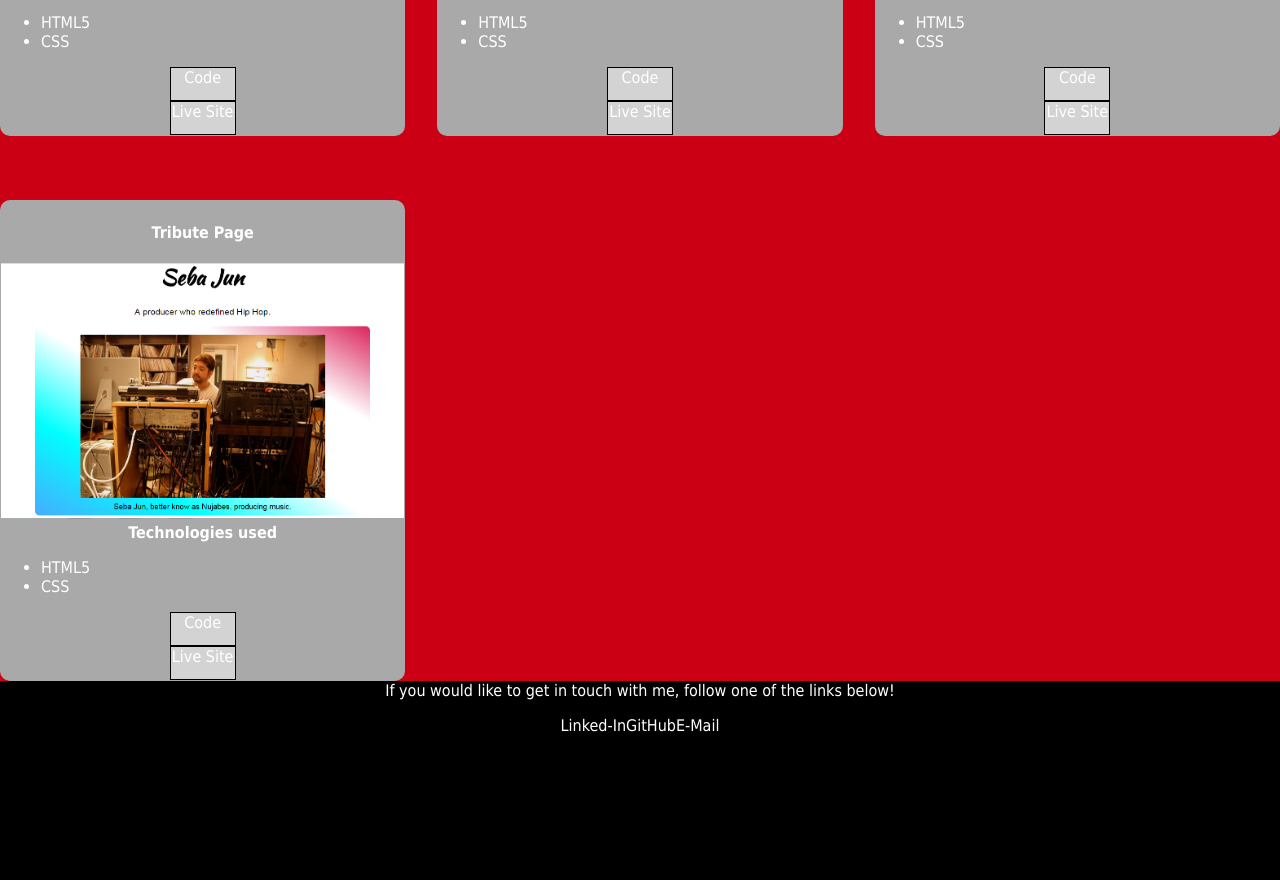
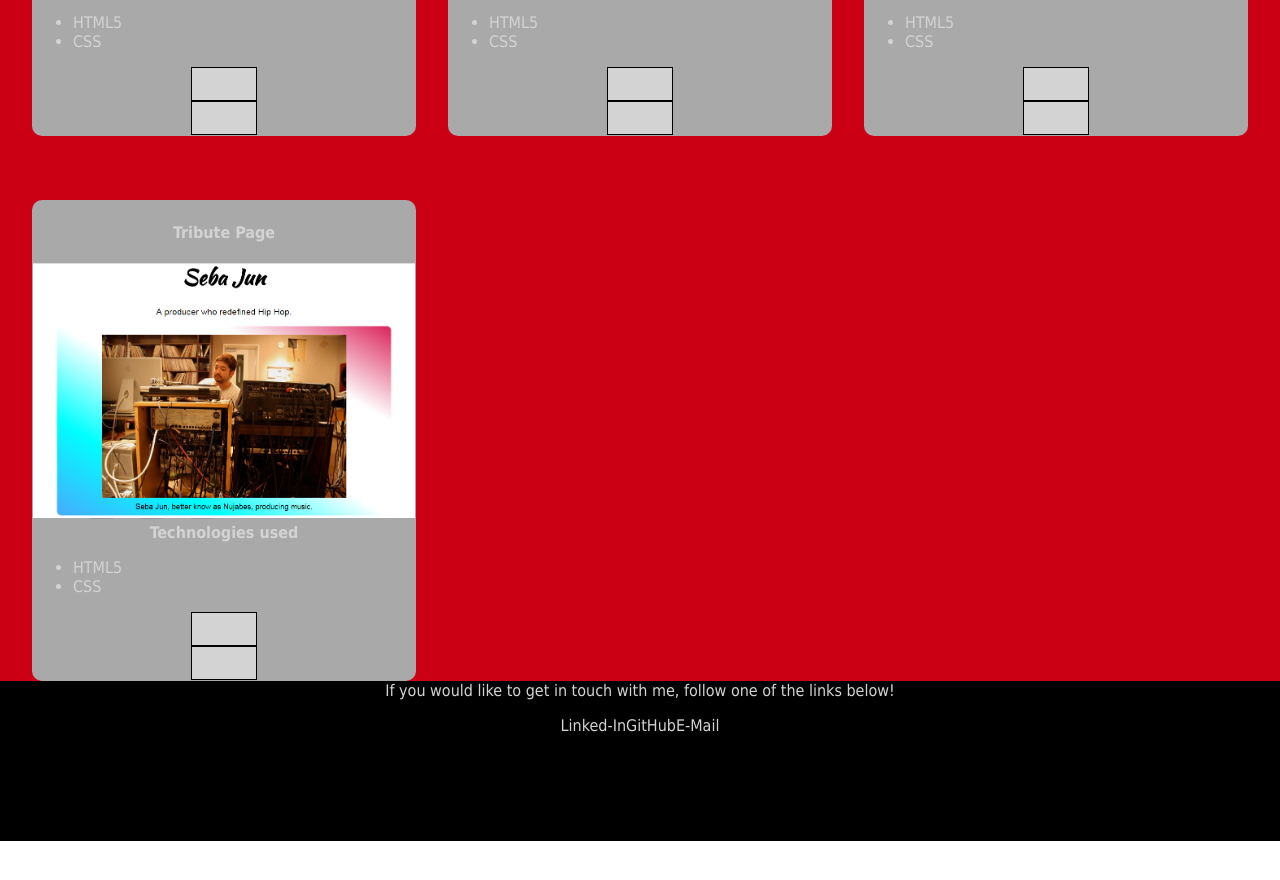
Before and after one commit to JesusRodriguezAstudillo/Portfolio, a plain HTML site: page index.html in a window 1280 px wide. Shown: the part 1192-2072 px from the top of the page. After the commit the page ends 2033 px from the top, so only its background shows below. Drawn offline with Linux system fonts and the light colour scheme.

Commit message:
added changes to the page

```diff
--- a/index.html
+++ b/index.html
@@ -12,6 +12,7 @@
                 --charcoal: hsl(0deg, 0%, 20%);
                 --welcome-header: 50pt;
                 --welcome-p: 20pt;
+                --nav-font-size: 20pt;
             }
 
 
@@ -20,6 +21,7 @@
                 :root {
                     --welcome-header: 22pt;
                     --welcome-p: 16pt;
+                    --nav-font-size: 16pt;
                 }
             }
 
@@ -29,7 +31,7 @@
             }
 
             body {
-                color: white;
+                color: lightgray;
                 height: 100%;
                 width: 100%;
                 text-align: center;
@@ -45,9 +47,11 @@
             nav {
                 position: fixed;
                 width: 100%;
+                height: auto;
                 top: 0;
                 left: 0;
                 z-index: 100;
+                font-size: var(--nav-font-size);
                 /*border: 2px solid red;*/
             }
 
@@ -68,7 +72,8 @@
                 grid-template-columns: repeat(auto-fit, minmax(320px, 3fr));
                 grid-column-gap: 2em;
                 grid-row-gap: 4em;
-                width: 100%;
+                width: 95%;
+                margin: auto;
             }
 
             .gallery-link {
@@ -113,6 +118,7 @@
                 padding-top: 5em;
                 font-size: var(--welcome-header);
                 margin-top: 0;
+                text-shadow: 0px 1px 0px #999, 0px 2px 0px #888, 0px 3px 0px #777, 0px 4px 0px #666;
             }
 
             .welcome-section > p {
@@ -136,8 +142,13 @@
                 background: linear-gradient(rgb(240, 240, 240, 0.4),rgba(240,240,240,0.1));
             }
 
+            #navbar > ul > li > a:hover {
+                color: white;
+                text-shadow: 1px 1px 2px rgb(255, 255, 164);
+            }
+
             #contact-info {
-                height: 50em;
+                height: 10em;
                 background: black;
             }
 
```
